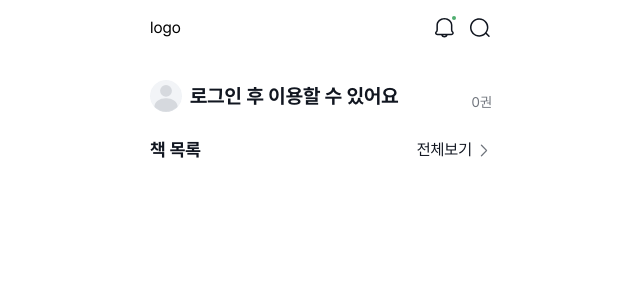
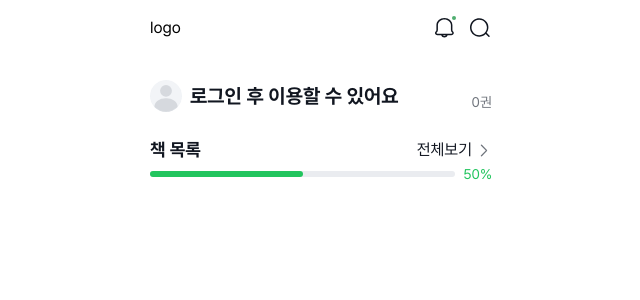
Before and after one commit to Book-Inside/book-inside-FE, a React (Vite) app: page /main in a window 1280 px wide. Shown: the top 300 px of the page, without its empty margins (319-959 px from the left). Built offline with nearby package versions, Linux system fonts and the light colour scheme.

Commit message:
feat: progress_bar component 구현 (#13)

```diff
--- /dev/null
+++ b/src/components/progress_bar.tsx
@@ -0,0 +1,17 @@
+import { ProgressBarProps } from "@interface/type";
+
+export default function ProgressBar({ progress }: ProgressBarProps) {
+  return (
+    <div className="progress_bar_box">
+      <div className="flex-1">
+        <div className="progress_bar_all">
+          <div
+            className="progress_bar_progress"
+            style={{ width: `${progress}%` }}
+          ></div>
+        </div>
+      </div>
+      <div className="progress_bar_state">{progress}%</div>
+    </div>
+  );
+}
--- a/src/index.css
+++ b/src/index.css
@@ -112,3 +112,20 @@ body {
 .sub_title_all {
   @apply space-x-1 flex items-center cursor-pointer;
 }
+
+/* progress_bar */
+.progress_bar_box {
+  @apply flex items-center space-x-2;
+}
+
+.progress_bar_all {
+  @apply flex w-full bg-gray-100 rounded-full h-1.5;
+}
+
+.progress_bar_progress {
+  @apply bg-green-500 h-1.5 rounded-full;
+}
+
+.progress_bar_state {
+  @apply whitespace-nowrap font-normal text-sm text-green-500;
+}
--- a/src/interface/type.ts
+++ b/src/interface/type.ts
@@ -24,3 +24,8 @@ export interface NavProps {
   isIcon?:boolean;
   title?: string;
 }
+
+// progress bar
+export interface ProgressBarProps {
+  progress: number;
+}
--- a/src/pages/main/index.tsx
+++ b/src/pages/main/index.tsx
@@ -3,6 +3,7 @@ import BodyLayout from "@components/layout/body_layout";
 import MainTitleLayout from "@components/layout/main_title_layout";
 import SubTitleLayout from "@components/layout/sub_title_layout";
 import MainTitle from "@components/main_title";
+import ProgressBar from "@components/progress_bar";
 import SubTitle from "@components/sub_title";
 
 export default function MainPage() {
@@ -16,6 +17,7 @@ export default function MainPage() {
         <SubTitleLayout>
           <SubTitle />
         </SubTitleLayout>
+        <ProgressBar progress={50} />
       </BodyLayout>
     </>
   );
```
